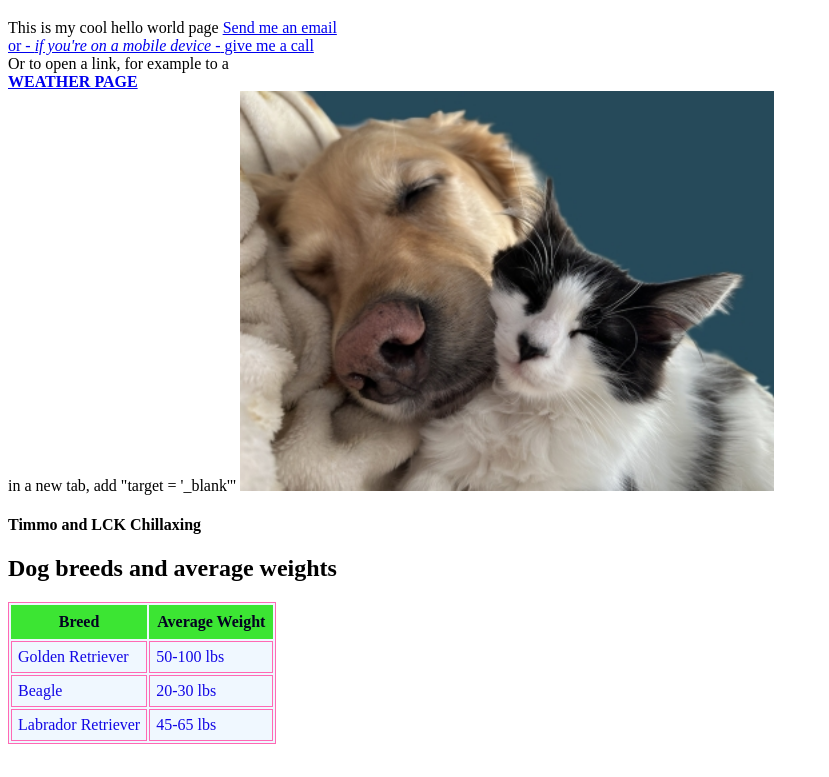
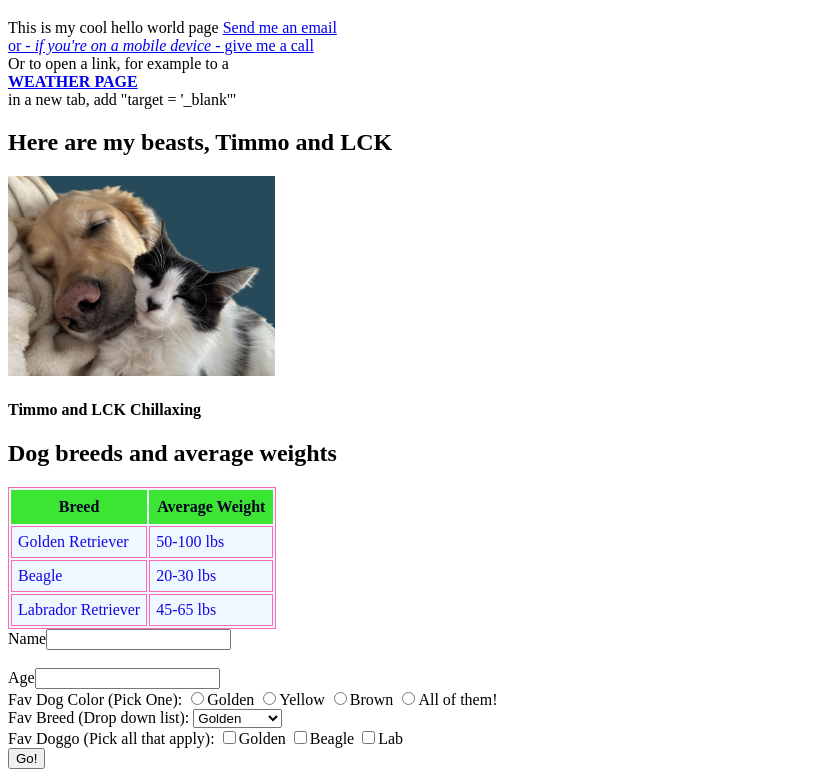
Before and after one commit to madagaluna/SPA-2026, a plain HTML site: page hello.html in a window 1280 px wide. Shown: the part 61-838 px from the top of the page, without its empty margins (0-829 px from the left). Before the commit the page ends 813 px from the top, so only its background shows below. Drawn offline with Linux system fonts and the light colour scheme.

Commit message:
finished first lecture

```diff
--- a/hello.html
+++ b/hello.html
@@ -15,14 +15,16 @@
     <a href="https://weather.com" target="blank">
       <strong>WEATHER PAGE</strong> <br />
     </a>
-    in a new tab, add "target = '_blank'"
+    in a new tab, add "target = '_blank'" <br />
 
     <!--  <div> -->
+    <h2>Here are my beasts, Timmo and LCK</h2>
     <img src="Timmo and LCK resize2.jpg" alt="Timmo and LCK" class="image" />
     <h4>Timmo and LCK Chillaxing</h4>
     <!-- </div> -->
-    <h2>Dog breeds and average weights</h2>
+
     <table class="dog-table">
+      <h2>Dog breeds and average weights</h2>
       <tr>
         <th>Breed</th>
         <th>Average Weight</th>
@@ -40,5 +42,31 @@
         <td>45-65 lbs</td>
       </tr>
     </table>
+    <form action="#" method="post">
+      <label>Name</label><input type="text" name="name" id="the_name" /><br />
+      <br />
+      Age<input type="number" />
+      <br />
+      Fav Dog Color (Pick One):
+      <input type="radio" name="color" value="golden" />Golden
+      <input type="radio" name="color" value="yellow" />Yellow
+      <input type="radio" name="color" value="brown" />Brown
+      <input type="radio" name="color" value="all" />All of them!
+      <br />
+      Fav Breed (Drop down list):
+      <select name="FavBreed">
+        <option value="golden">Golden</option>
+        <option value="beagle">Beagle</option>
+        <option value="lab">Lab</option>
+        <option value="all">All of them!</option>
+      </select>
+      <br />
+      Fav Doggo (Pick all that apply):
+      <input type="checkbox" name="chkGolden" value="golden" />Golden
+      <input type="checkbox" name="chkBeagle=" value="beagle" />Beagle
+      <input type="checkbox" name="chkGolden" value="lab" />Lab
+      <br />
+      <input type="button" value="Go!" />
+    </form>
   </body>
 </html>
--- a/styles.css
+++ b/styles.css
@@ -1,5 +1,5 @@
 .image {
-    height: 400px;
+    height: 200px;
    /* width: 600px; */
    /* overflow: hidden; */
 }
```
